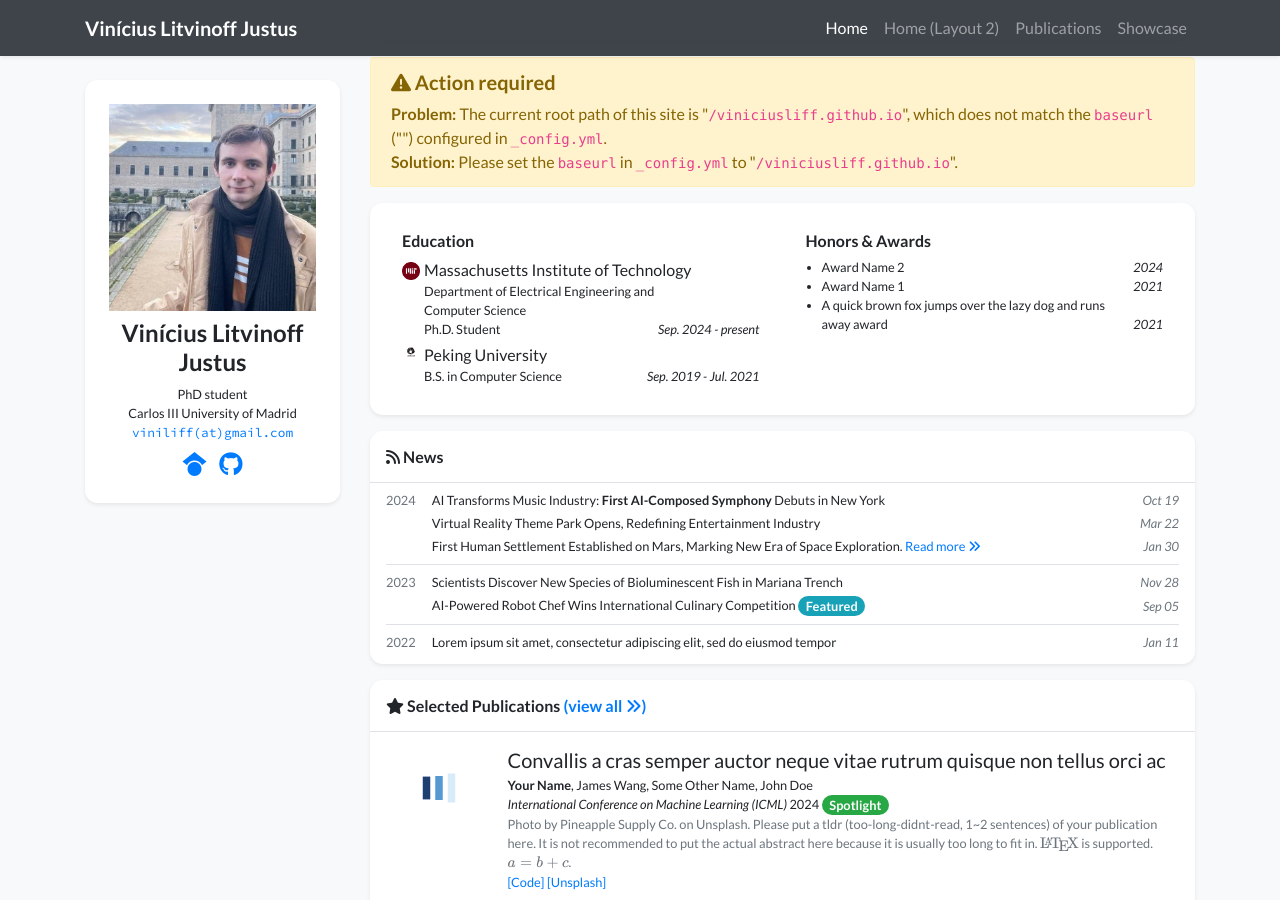
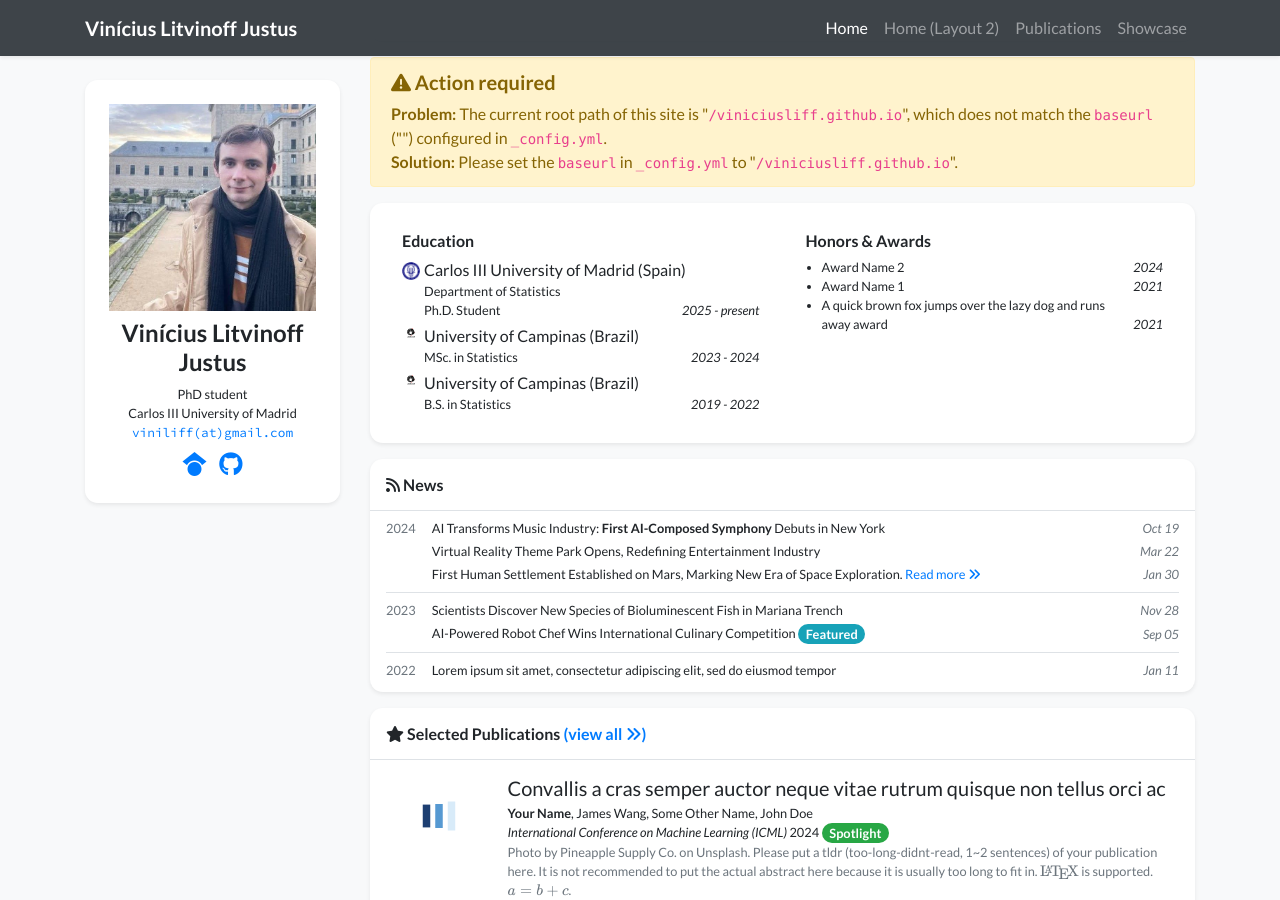
Before and after one commit to viniciusliff/viniciusliff.github.io, a Jekyll site: the page built from index.html, in a window 1280 px wide and 900 px high, scrolled down 585 px. Built offline with Jekyll 4.4.1, drawn with Linux system fonts in a browser that asks for light colours; nearby versions of some CDN libraries; a style sheet for code colours, icons or effects is not loaded.

Commit message:
Update education section in profile.yml

```diff
--- a/_data/profile.yml
+++ b/_data/profile.yml
@@ -36,16 +36,20 @@ portrait_caption: >-
   That's me :)
 
 education:
-- name: Massachusetts Institute of Technology
-  logo: /assets/images/badges/MIT_Social_circle.png
+- name: Carlos III University of Madrid (Spain)
+  logo: /assets/images/badges/Logo_UC3M.svg.png
   position: >-
-    Department of Electrical Engineering and Computer Science <br/>
+    Department of Statistics <br/>
     Ph.D. Student
-  date: Sep. 2024 - present
-- name: Peking University
+  date: 2025 - present
+- name: University of Campinas (Brazil)
   logo: /assets/images/badges/Logo_Unicamp__0.jpg
-  position: B.S. in Computer Science
-  date: Sep. 2019 - Jul. 2021
+  position: MSc. in Statistics
+  date: 2023 - 2024
+- name: University of Campinas (Brazil)
+  logo: /assets/images/badges/Logo_Unicamp__0.jpg
+  position: B.S. in Statistics
+  date: 2019 - 2022
 
 # experience:
 # - name: Peking University
```
